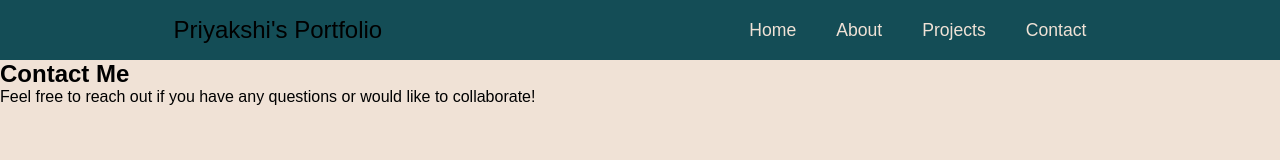
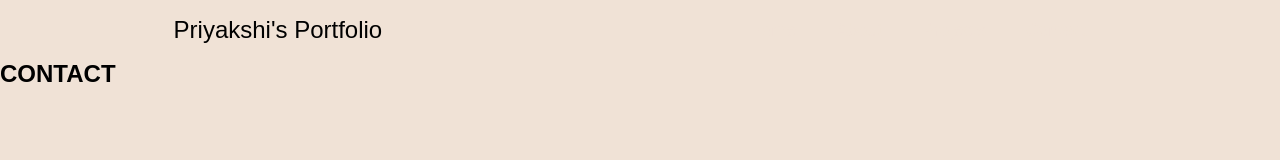
Before and after one commit to priyakshisonowal555/priyakshi-portfolio, a website: page contact.html in a window 1280 px wide. Drawn offline with Linux system fonts and the light colour scheme.

Commit message:
i want the nav bar to be transparent so i want the buttons to be grey

```diff
--- a/contact.html
+++ b/contact.html
@@ -20,10 +20,10 @@
     </nav>
 
     <main class="contact">
-        <section class="contact-section">
-            <h2>Contact Me</h2>
-            <p>Feel free to reach out if you have any questions or would like to collaborate!</p>
-            <!-- Add your contact information here -->
+        <section class="min-h-screen bg-[#144d56]">
+            <h1 class ="text-center text-beige text-4xl font bold mb-8">
+                CONTACT
+            </h1>
         </section>
     </main>
 </body>
--- a/style.css
+++ b/style.css
@@ -13,7 +13,7 @@ nav {
   justify-content: space-around;
   align-items: center;
   height: 60px;
-  background-color: #144d56;
+  background-color:transparent;
 }
 nav ul {
   display: flex;
@@ -25,7 +25,7 @@ nav ul li {
 }
 nav ul li a {
   text-decoration: none; /* Removes the underline */
-  color: #f0e2d6; /* Makes the links light beige/white */
+  color: #f0e2d6; /* Makes the links light beige/white #f0e2d6   */
   font-size: 1.1rem;
   transition: color 0.3s ease;
 }
```
